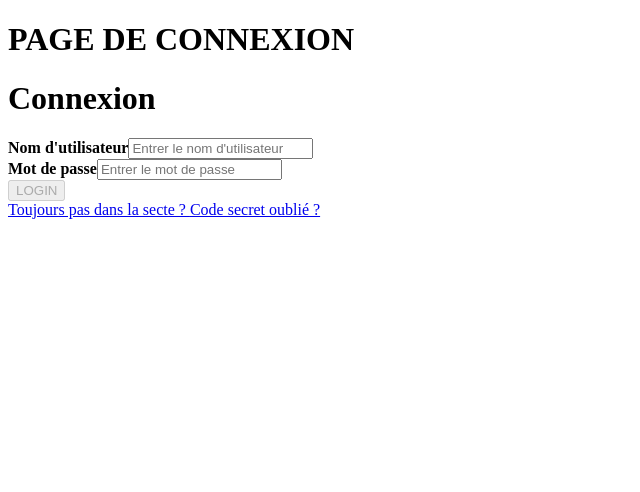
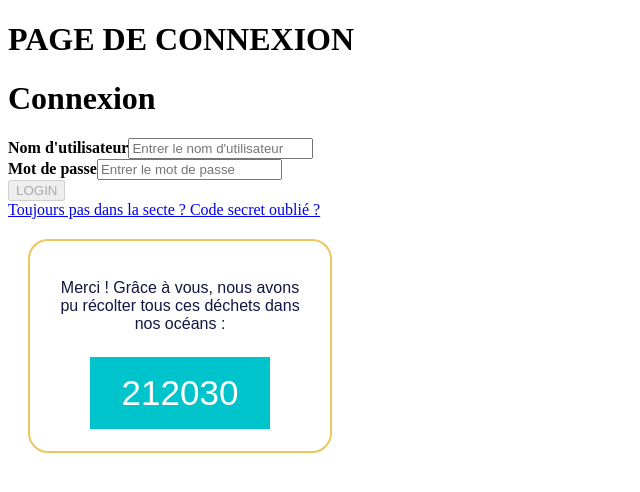
Before and after one commit to fikretkurklu/nuitinfo2020-front, an Angular app in the folder nuit-info-surfapp/: page / in a window 1280 px wide. Shown: the top 492 px of the page, without its empty margins (0-640 px from the left). Built offline with nearby package versions, Linux system fonts and the light colour scheme.

Commit message:
mini compteur de dechets a relier au total de dechets recoltés

```diff
--- a/nuit-info-surfapp/angular.json
+++ b/nuit-info-surfapp/angular.json
@@ -124,5 +124,8 @@
       }
     }
   },
-  "defaultProject": "nuit-info-surfapp"
+  "defaultProject": "nuit-info-surfapp",
+  "cli": {
+    "analytics": "14c41924-71ae-41bf-a481-b70dee386b0a"
+  }
 }
--- a/nuit-info-surfapp/src/app/app.component.html
+++ b/nuit-info-surfapp/src/app/app.component.html
@@ -1,2 +1,3 @@
 <h1> PAGE DE CONNEXION </h1>
 <app-page-connexion> </app-page-connexion>
+<app-compteur-dechets></app-compteur-dechets>
--- a/nuit-info-surfapp/src/app/app.module.ts
+++ b/nuit-info-surfapp/src/app/app.module.ts
@@ -5,11 +5,13 @@ import { AppComponent } from './app.component';
 import { PageConnexionComponent } from './page-connexion/page-connexion.component';
 import { FormsModule } from '@angular/forms';
 import { HttpClientModule } from '@angular/common/http';
+import { CompteurDechetsComponent } from './compteur-dechets/compteur-dechets.component';
 
 @NgModule({
   declarations: [
     AppComponent,
-    PageConnexionComponent
+    PageConnexionComponent,
+    CompteurDechetsComponent
   ],
   imports: [
     BrowserModule,
--- /dev/null
+++ b/nuit-info-surfapp/src/app/compteur-dechets/compteur-dechets.component.css
@@ -0,0 +1,37 @@
+.container{
+    border : solid 2px #ebc75e;
+    background-color: #ffffff;
+    width: 300px;
+    height: auto;
+    margin: 20px;
+    border-radius: 20px;
+    vertical-align: middle;
+}
+
+.texte{
+    margin: 20px;
+    margin-top: 20px;
+    text-align: center;
+    position: relative;
+    font-family: Arial, Helvetica, sans-serif;
+    color: #121640;
+    vertical-align: middle;
+}
+
+.compteur{
+    text-align: center;
+}
+
+.btn {
+    background-color: #00c4cc;
+    border: none;
+    color: white;
+    padding: 16px 32px;
+    text-align: center;
+    font-size: 35px;
+    margin: 4px 2px;
+    opacity: 1;
+    transition: 0.3s;
+  }
+
+.btn:hover {opacity: 0.6}
--- /dev/null
+++ b/nuit-info-surfapp/src/app/compteur-dechets/compteur-dechets.component.html
@@ -0,0 +1,6 @@
+<div class="container">
+<div class="texte"> <br>Merci ! Grâce à vous, nous avons pu récolter tous ces déchets dans nos océans :</div>
+<div class="compteur"> <button class="btn" (click)="updateCount()"> {{compteurValue}} </button></div><br>
+
+
+</div>
--- /dev/null
+++ b/nuit-info-surfapp/src/app/compteur-dechets/compteur-dechets.component.ts
@@ -0,0 +1,28 @@
+import { Component, OnInit } from '@angular/core';
+
+@Component({
+  selector: 'app-compteur-dechets',
+  templateUrl: './compteur-dechets.component.html',
+  styleUrls: ['./compteur-dechets.component.css']
+})
+export class CompteurDechetsComponent implements OnInit {
+
+  compteurValue = 212030;
+
+  constructor() {}
+
+  ngOnInit(): void {
+  }
+
+  updateCount() {
+    for(let i = 0; i<23540; i++){
+      this.compteurValue++;
+      if(this.compteurValue > 1000000){
+        this.compteurValue = 200;
+      }
+    }
+  }
+
+
+
+}
```
Also changed, not shown: 1 other file (tests, documents, lock files or other folders).
